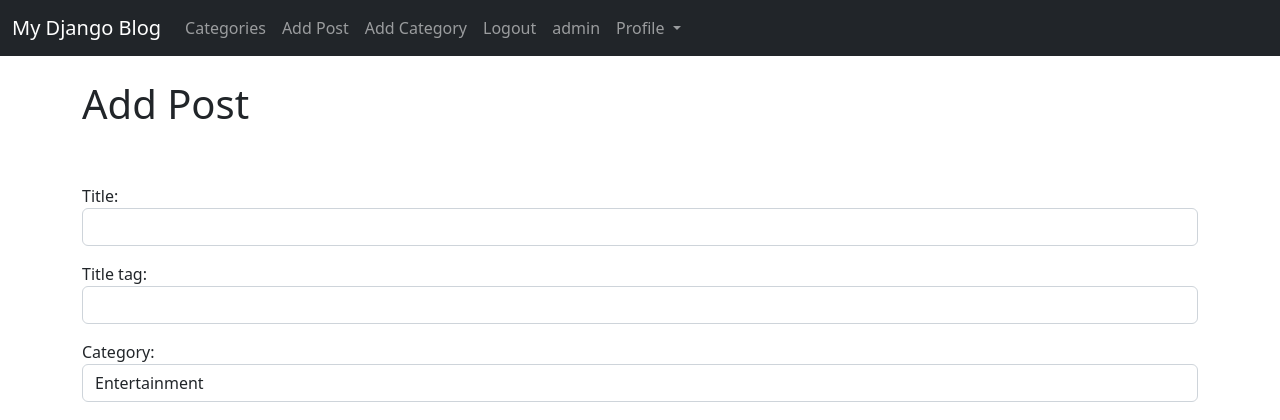
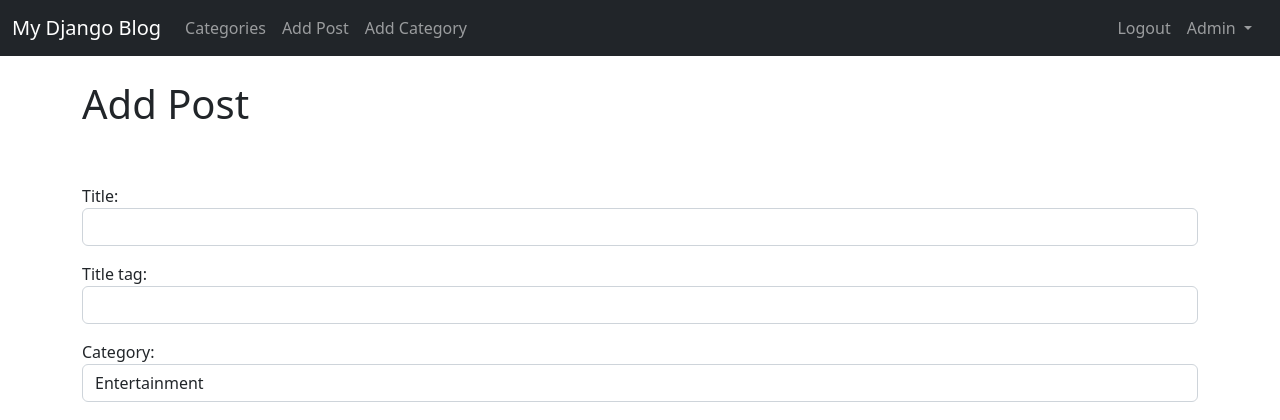
Before and after one commit to Star-Mech/Django-Blog-Structure, a Django app: page /baseapp/newblog/ in a window 1280 px wide. Shown: the top 420 px of the page. Run offline with Django 4.2, Linux system fonts and the light colour scheme; a user stored in the database is signed in; data comes from the database, SQL or seed files in the repository; both versions use the stored data as it was after the commit; some libraries are stand-ins or nearby versions.

Commit message:
Styled the navbar more appropriately did so by attaching a css stylesheet to the base.html template

```diff
--- a/baseblog/baseapp/templates/base.html
+++ b/baseblog/baseapp/templates/base.html
@@ -1,11 +1,13 @@
 <!doctype html>
 <html lang="en">
 <head>
+    {% load static %}
     <meta charset="utf-8">
     <meta name="viewport" content="width=device-width, initial-scale=1">
     <title> {% block title %} My Django Blog {% endblock %}</title>
     <link href="https://cdn.jsdelivr.net/npm/bootstrap@5.2.0-beta1/dist/css/bootstrap.min.css" rel="stylesheet"
           integrity="sha384-0evHe/X+R7YkIZDRvuzKMRqM+OrBnVFBL6DOitfPri4tjfHxaWutUpFmBp4vmVor" crossorigin="anonymous">
+    <link rel="stylesheet" type="text/css" href="{% static 'baseapp/css/navprofilestyle.css' %}"/>
 </head>
 <body>
 <nav class="navbar navbar-expand-lg navbar-dark bg-dark">
@@ -44,33 +46,38 @@
                 <li class="nav-item">
                     <a class="nav-link" href="{% url 'add-category' %}">Add Category</a>
                 </li>
+                {% else %}
+
+
+                {% endif %}
+            </ul>
+            <div class="">
+                <ul class="navbar-nav me-2 mb-0 mb-lg-0">
+                    {% if user.is_authenticated %}
                     <li class="nav-item">
                         <a class="nav-link" href="{% url 'logout' %}">Logout</a>
                     </li>
-                <li class="nav-item">
-                    <a class="nav-link" href="#">{{user.username}}</a>
-                </li>
                     <li class="nav-item dropdown">
-                    <a class="nav-link dropdown-toggle" href="#" id="navbarDropdown" role="button"
+                        <a class="nav-link dropdown-toggle dropend" href="#" role="button"
                            data-bs-toggle="dropdown" aria-expanded="false">
-                        Profile
+                            {{user.username|title}}
                         </a>
-                    <ul class="dropdown-menu" aria-labelledby="navbarDropdown">
+                        <ul id="navprofile-button" class="dropdown-menu" aria-labelledby="navbarDropdown">
                             <li><a class="dropdown-item" href="{% url 'user-edit' %}">Edit Settings</a></li>
                             {% if user.profile.id %}
-                        <li><a class="dropdown-item" href="{% url 'edit_profile_page' user.profile.id %}">Edit Profile
+                            <li><a class="dropdown-item" href="{% url 'edit_profile_page' user.profile.id %}">Edit
+                                Profile
                                 Page</a></li>
-                        <li><a class="dropdown-item" href="{% url 'show_profile_page' user.profile.id %}">Show Profile
+                            <li><a class="dropdown-item" href="{% url 'show_profile_page' user.profile.id %}">Show
+                                Profile
                                 Page</a></li>
                             {% else %}
                             <li><a class="dropdown-item" href="{% url 'create_profile_page' %}">Create Profile
                                 Page</a></li>
                             {% endif %}
-
                         </ul>
                     </li>
                     {% else %}
-
                     <li class="nav-item">
                         <a class="nav-link" href="{% url 'register' %}">Register</a>
                     </li>
@@ -78,8 +85,8 @@
                         <a class="nav-link" href="{% url 'login' %}">Login</a>
                     </li>
                     {% endif %}
-
                 </ul>
+            </div>
         </div>
     </div>
 </nav>
--- a/baseblog/members/views.py
+++ b/baseblog/members/views.py
@@ -1,3 +1,4 @@
+import django.views
 from django.shortcuts import render, get_object_or_404
 from django.views.generic import CreateView, UpdateView, DetailView
 from .forms import SignUpForm, EditProfileForm, Password_Change_Form
--- /dev/null
+++ b/baseblog/static/baseapp/css/navprofilestyle.css
@@ -0,0 +1,6 @@
+
+#navprofile-button {
+top:100%;
+right: 0%;
+left: auto;
+}
```
Also changed, not shown: baseblog/db.sqlite3. Lines whose indentation alone changed are shown as unchanged.
